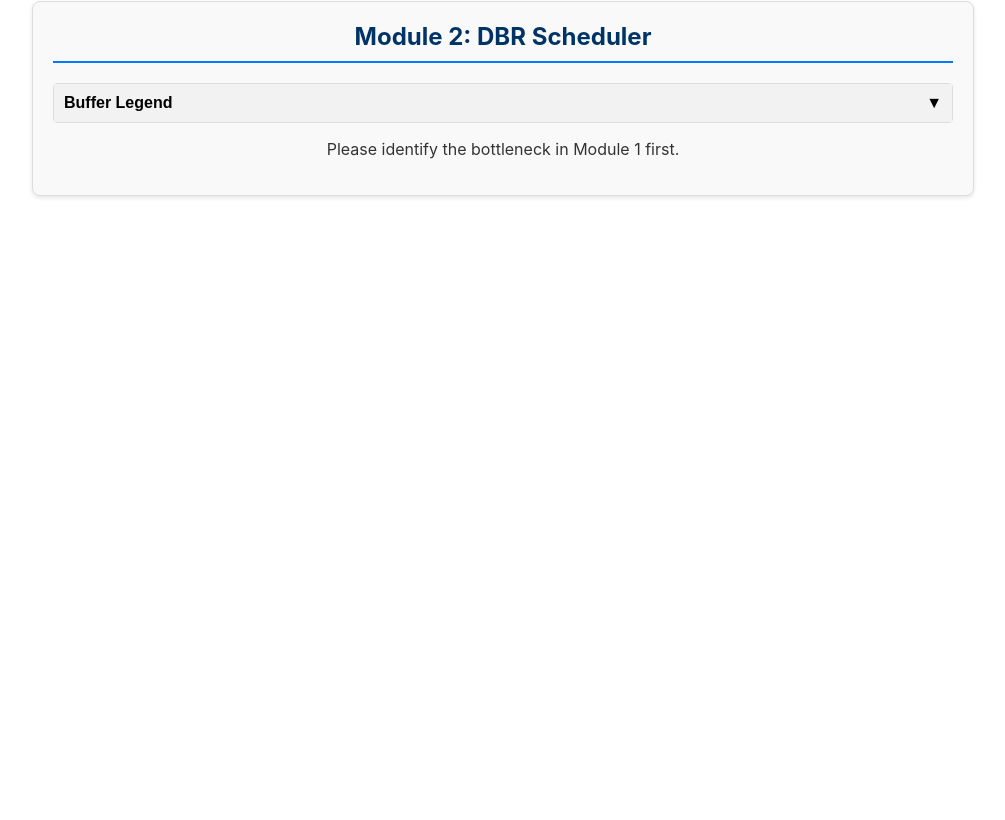
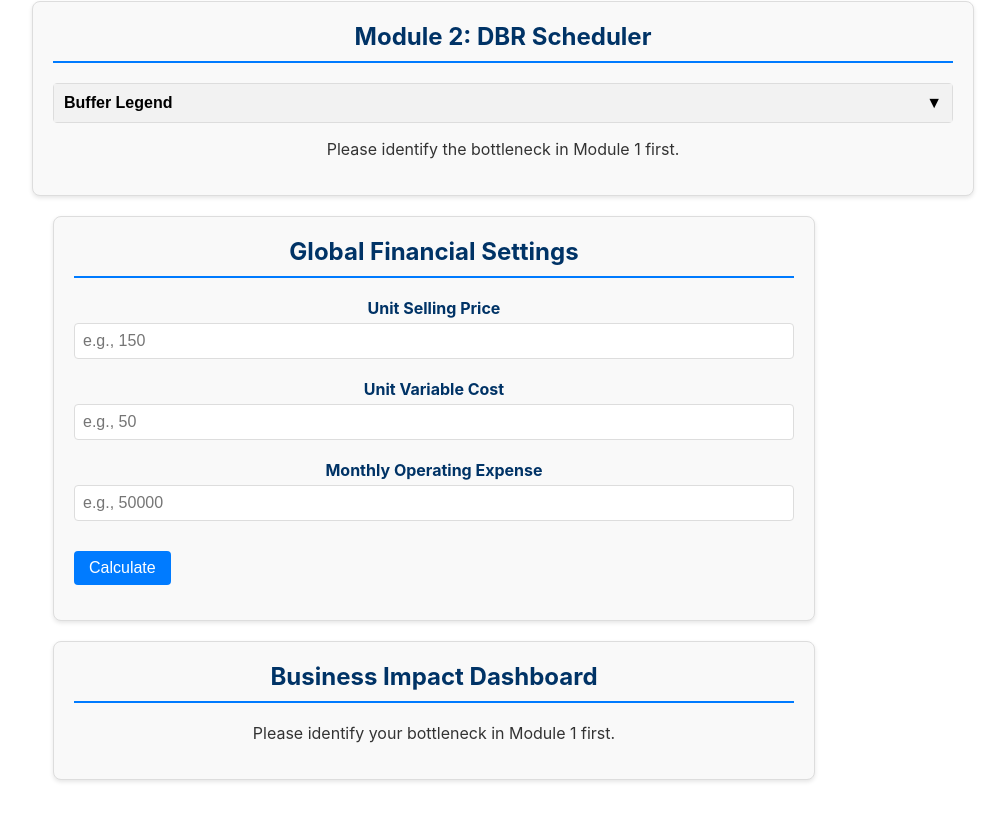
Before and after one commit to ymohammedsaif2005-hue/toc-analyzer, a React (Vite) app: page / in a window 1280 px wide. Shown: the part 907-1727 px from the top of the page, without its empty margins (137-1142 px from the left). Before the commit the page ends 1143 px from the top, so only its background shows below. Built offline with nearby package versions, Linux system fonts and the light colour scheme.

Commit message:
Fixed bottleneck alert visibility and added financial dashboard

```diff
--- a/src/App.css
+++ b/src/App.css
@@ -298,6 +298,44 @@ main {
   margin-bottom: 15px;
 }
 
+.financial-dashboard-container {
+  width: 80%;
+  max-width: 900px;
+}
+
+.impact-metrics {
+  display: flex;
+  flex-direction: column;
+  gap: 10px;
+  margin-top: 15px;
+}
+
+.metric {
+  display: flex;
+  justify-content: space-between;
+  padding: 10px;
+  border: 1px solid var(--border-color);
+  border-radius: 4px;
+  background-color: #fff;
+}
+
+.metric-label {
+  font-weight: bold;
+  color: var(--secondary-color);
+}
+
+.metric-value {
+  font-weight: bold;
+}
+
+.profit {
+  color: var(--status-green);
+}
+
+.loss {
+  color: var(--status-red);
+}
+
 .dashboard-metrics {
   display: flex;
   flex-direction: column;
--- a/src/App.jsx
+++ b/src/App.jsx
@@ -1,6 +1,7 @@
 import React, { useState } from 'react';
 import BottleneckFinder from './components/BottleneckFinder';
 import DBRScheduler from './components/DBRScheduler';
+import FinancialDashboard from './components/FinancialDashboard';
 import './App.css';
 
 function App() {
@@ -14,6 +15,7 @@ function App() {
       <main>
         <BottleneckFinder setBottleneck={setBottleneck} />
         <DBRScheduler bottleneck={bottleneck} />
+        <FinancialDashboard bottleneck={bottleneck} />
       </main>
     </div>
   );
--- a/src/components/BottleneckFinder.jsx
+++ b/src/components/BottleneckFinder.jsx
@@ -82,19 +82,20 @@ const BottleneckFinder = ({ setBottleneck }) => {
     }
   };
 
+  const showBottleneckInfo = steps.length >= 2 && steps.some(step => step.utilisation > 70);
+
   const renderBottleneckAlert = () => {
-    if (steps.length < 2) {
-      return null; // No alert for a single step
-    }
-
-    const hasHighUtilisation = steps.some(step => step.utilisation > 70);
-
-    if (!hasHighUtilisation) {
-      return (
-        <div className="bottleneck-summary healthy">
-          <p>All processes are healthy — no constraint identified.</p>
-        </div>
-      );
+    if (!showBottleneckInfo) {
+        // If there are steps but they are all healthy, show the green message
+        if (steps.length >= 2) {
+            return (
+                <div className="bottleneck-summary healthy">
+                    <p>All processes are healthy — no constraint identified.</p>
+                </div>
+            );
+        }
+        // Otherwise, show nothing
+        return null;
     }
 
     if (bottleneck) {
@@ -238,7 +239,7 @@ const BottleneckFinder = ({ setBottleneck }) => {
 
       {steps.length > 0 && <hr className="divider" />}
 
-      {bottleneck && (
+      {showBottleneckInfo && bottleneck && (
         <div className="summary-box">
             <h3>What this means</h3>
             <p>The bottleneck is the slowest part of your process, limiting the overall output. To increase throughput, you must focus on improving the efficiency and capacity of the <strong>{bottleneck.name}</strong> step.</p>
--- /dev/null
+++ b/src/components/FinancialDashboard.jsx
@@ -0,0 +1,81 @@
+import React, { useState } from 'react';
+
+const FinancialDashboard = ({ bottleneck }) => {
+  const [price, setPrice] = useState('');
+  const [variableCost, setVariableCost] = useState('');
+  const [operatingExpense, setOperatingExpense] = useState('');
+  const [results, setResults] = useState(null);
+
+  const handleCalculate = () => {
+    const p = parseFloat(price);
+    const vc = parseFloat(variableCost);
+    const oe = parseFloat(operatingExpense);
+
+    if (bottleneck && !isNaN(p) && !isNaN(vc) && !isNaN(oe)) {
+      const throughput = (p - vc) * bottleneck.output * 720;
+      const netProfit = throughput - oe;
+      const productivity = oe > 0 ? throughput / oe : 0;
+
+      setResults({
+        throughput,
+        netProfit,
+        productivity,
+      });
+    }
+  };
+
+  return (
+    <div className="financial-dashboard-container">
+      <div className="module">
+        <h2>Global Financial Settings</h2>
+        <div className="input-group vertical-inputs">
+          <div>
+            <label htmlFor="sellingPrice">Unit Selling Price</label>
+            <input id="sellingPrice" type="number" placeholder="e.g., 150" value={price} onChange={(e) => setPrice(e.target.value)} />
+          </div>
+          <div>
+            <label htmlFor="variableCost">Unit Variable Cost</label>
+            <input id="variableCost" type="number" placeholder="e.g., 50" value={variableCost} onChange={(e) => setVariableCost(e.target.value)} />
+          </div>
+          <div>
+            <label htmlFor="operatingExpense">Monthly Operating Expense</label>
+            <input id="operatingExpense" type="number" placeholder="e.g., 50000" value={operatingExpense} onChange={(e) => setOperatingExpense(e.target.value)} />
+          </div>
+          <button onClick={handleCalculate}>Calculate</button>
+        </div>
+      </div>
+
+      <div className="module">
+        <h2>Business Impact Dashboard</h2>
+        {!bottleneck ? (
+          <p>Please identify your bottleneck in Module 1 first.</p>
+        ) : !results ? (
+          <p>Enter financial settings and click 'Calculate' to see the business impact.</p>
+        ) : (
+          <div className="impact-metrics">
+            <div className="metric">
+              <span className="metric-label">Current Drum Pace:</span>
+              <span className="metric-value">{bottleneck.name} ({bottleneck.output}/hr)</span>
+            </div>
+            <div className="metric">
+              <span className="metric-label">Monthly Throughput:</span>
+              <span className="metric-value">${results.throughput.toLocaleString(undefined, { minimumFractionDigits: 2, maximumFractionDigits: 2 })}</span>
+            </div>
+            <div className="metric">
+              <span className="metric-label">Monthly Net Profit:</span>
+              <span className={`metric-value ${results.netProfit >= 0 ? 'profit' : 'loss'}`}>
+                ${results.netProfit.toLocaleString(undefined, { minimumFractionDigits: 2, maximumFractionDigits: 2 })}
+              </span>
+            </div>
+            <div className="metric">
+              <span className="metric-label">Productivity Ratio:</span>
+              <span className="metric-value">{results.productivity.toFixed(2)}</span>
+            </div>
+          </div>
+        )}
+      </div>
+    </div>
+  );
+};
+
+export default FinancialDashboard;
```
